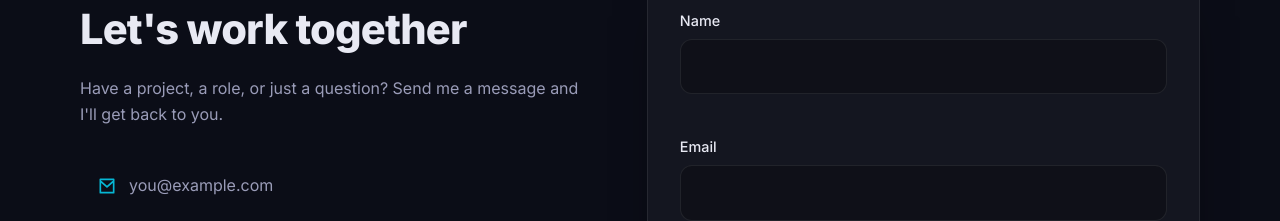
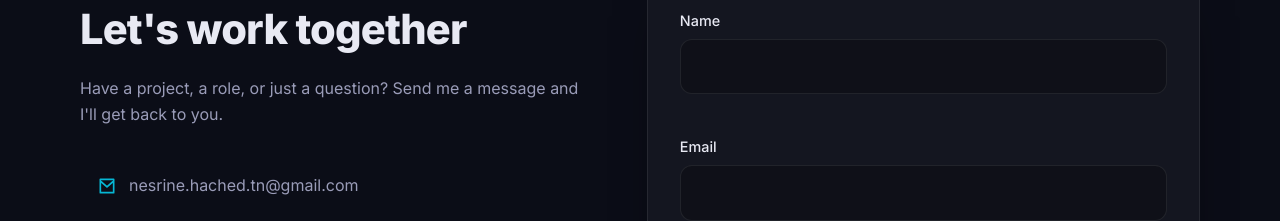
Before and after one commit to nesrinehachedtn-rgb/my-portfolio, a plain HTML site: page index.html in a window 1280 px wide. Shown: the part 2119-2340 px from the top of the page. Drawn offline with Linux system fonts and the light colour scheme.

Commit message:
Update contact email
Co-Authored-By: Claude Opus 5.5 <noreply@anthropic.com>

```diff
--- a/index.html
+++ b/index.html
@@ -116,10 +116,9 @@
           <h2 class="section__title reveal">Let's work together</h2>
           <p class="reveal">Have a project, a role, or just a question? Send me a message and I'll get back to you.</p>
           <ul class="contact__links">
-            <!-- TODO: replace with your real email and profiles -->
-            <li class="reveal"><a href="mailto:you@example.com">
+            <li class="reveal"><a href="mailto:nesrine.hached.tn@gmail.com">
               <svg viewBox="0 0 24 24" width="20" height="20" aria-hidden="true"><path d="M4 4h16v16H4zM4 6l8 7 8-7" fill="none" stroke="currentColor" stroke-width="2" stroke-linejoin="round"/></svg>
-              you@example.com</a></li>
+              nesrine.hached.tn@gmail.com</a></li>
             <li class="reveal"><a href="https://www.linkedin.com/" target="_blank" rel="noopener">
               <svg viewBox="0 0 24 24" width="20" height="20" aria-hidden="true"><path d="M16 8a6 6 0 0 1 6 6v7h-4v-7a2 2 0 0 0-4 0v7h-4v-7a6 6 0 0 1 6-6zM2 9h4v12H2zM4 2a2 2 0 1 1 0 4 2 2 0 0 1 0-4z" fill="currentColor"/></svg>
               LinkedIn</a></li>
--- a/script.js
+++ b/script.js
@@ -1,5 +1,5 @@
 // ===== Config: put your real email here so the contact form reaches you =====
-const CONTACT_EMAIL = "you@example.com";
+const CONTACT_EMAIL = "nesrine.hached.tn@gmail.com";
 
 document.addEventListener("DOMContentLoaded", () => {
   const nav = document.getElementById("nav");
```
